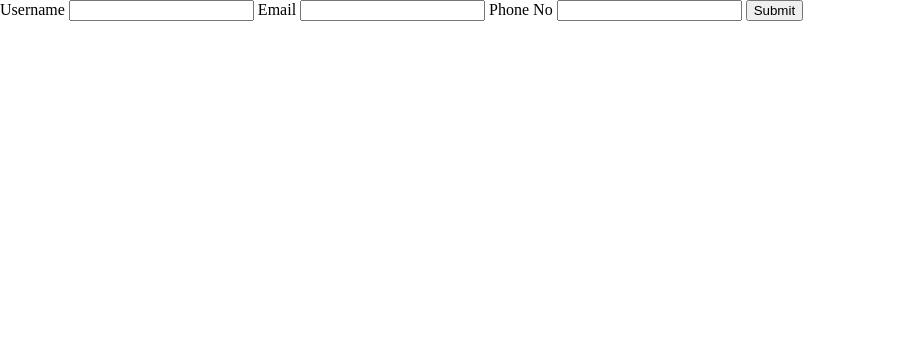
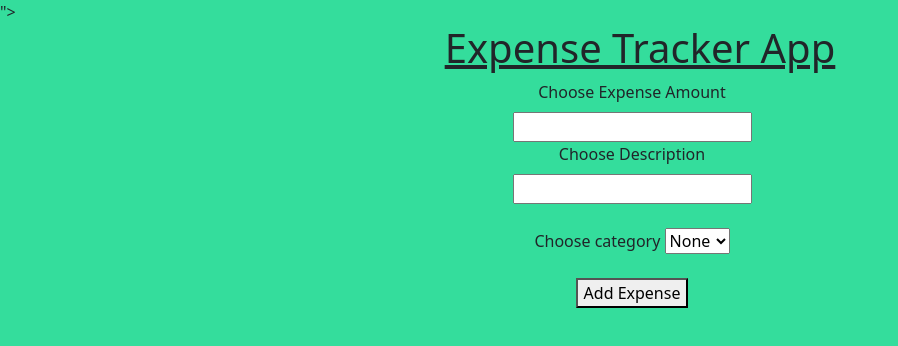
Before and after one commit to naavika/dom-3, a plain HTML site: page index.html in a window 1280 px wide. Shown: the whole page, without its empty margins (0-898 px from the left). Drawn offline with nearby package versions, Linux system fonts and the light colour scheme.

Commit message:
3 hours project on javascript

```diff
--- a/index.html
+++ b/index.html
@@ -1,22 +1,39 @@
 <!DOCTYPE html>
 <html lang="en">
-  <head>
-    <meta charset="UTF-8" />
-    <meta http-equiv="X-UA-Compatible" content="IE=edge" />
-    <meta name="viewport" content="width=device-width, initial-scale=1.0" />
+<head>
+    <meta charset="UTF-8">
+    <meta name="viewport" content="width=device-width, initial-scale=1.0">
     <title>Document</title>
-  </head>
-  <body style="margin: 0">
-    <form onsubmit="handleFormSubmit(event)">
-      <label for="username">Username</label>
-      <input type="text" name="username" id="username" />
-      <label for="email">Email</label>
-      <input type="email" name="email" id="email" />
-      <label for="phone">Phone No</label>
-      <input type="tel" name="phone" id="phone" />
-      <button type="submit">Submit</button>
-    </form>
-    <ul id="userList"></ul>
-    <script src="index.js"></script>
-  </body>
+    <link href="https://cdn.jsdelivr.net/npm/bootstrap@5.0.2/dist/css/bootstrap.min.css" rel="stylesheet" integrity="sha384-EVSTQN3/azprG1Anm3QDgpJLIm9Nao0Yz1ztcQTwFspd3yD65VohhpuuCOmLASjC" crossorigin="anonymous">
+    <script defer src="https://cdn.jsdelivr.net/npm/bootstrap@5.0.2/dist/js/bootstrap.bundle.min.js" integrity="sha384-MrcW6ZMFYlzcLA8Nl+NtUVF0sA7MsXsP1UyJoMp4YLEuNSfAP+JcXn/tWtIaxVXM" crossorigin="anonymous"></script>">
+</head>
+</style>
+<body style="background-color: rgb(52, 221, 156);">
+    <center>
+    <div class="container-md">
+        <u><h1>Expense Tracker App</h1></u>
+        <form class="form-check-inline">
+            <label for="expense amount" class="form-label" >Choose Expense Amount</label>
+            <input type="number" class="input-group" id="expenseid" name="expansename" size="5">
+
+            <label for="desciprtion" class="form-label" >Choose Description</label>
+            <input type="test" class="input-group" id="descriptionid" name="descriptionname"><br>
+
+           <label for="items">Choose category</label>
+
+            <select id="choose">
+                <option value="bus">None</option>
+                <option value="car">car</option>
+                <option value="travel">travel</option>
+                <option value="food">food</option>
+            </select><br><br>
+            <button type="submit" id="submitid">Add Expense</button>
+
+            <ul class="liclass" id="liid"></ul>
+        </form>
+    </div>
+</center>
+<script src="expenseTracker.js"></script>
+<script src="https://crudcrud.com/api/6d4110663de2486d8a8691bc5c890b66"></script>
+</body>
 </html>
```
